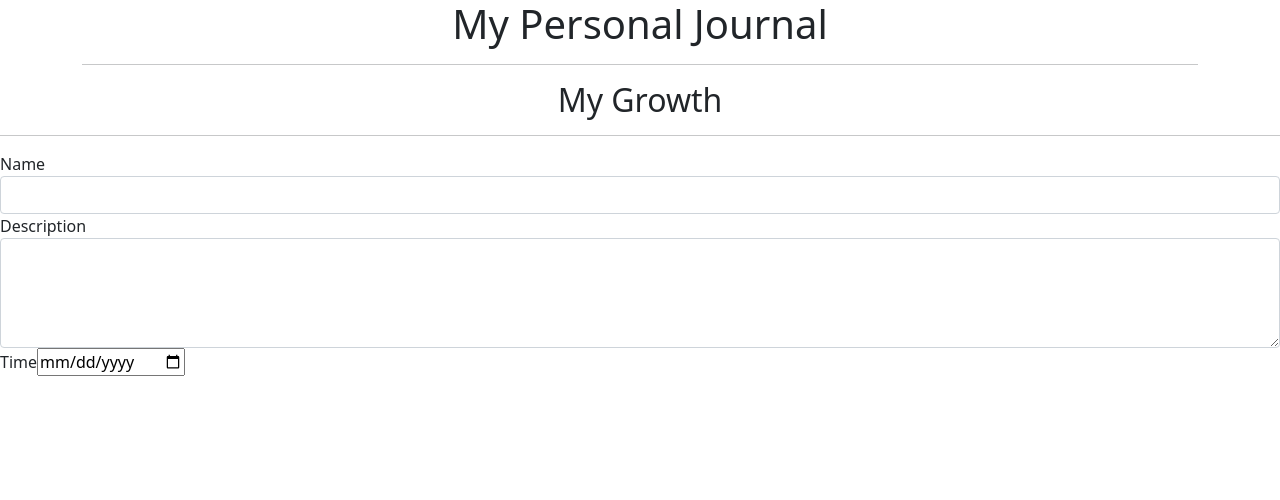
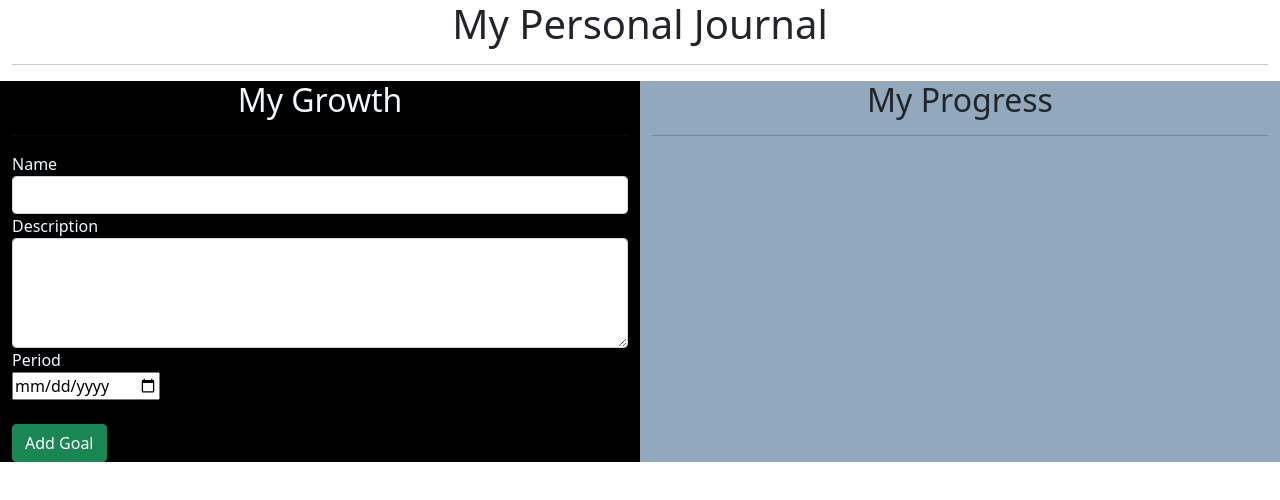
Before and after one commit to Joseph-Wairimu/diary, an Angular app: page / in a window 1280 px wide. Shown: the top 500 px of the page. Built offline with nearby package versions, Linux system fonts and the light colour scheme.

Commit message:
using bootstrap class to style form

```diff
--- a/src/app/diary-form/diary-form.component.html
+++ b/src/app/diary-form/diary-form.component.html
@@ -1,25 +1,26 @@
 <div class="row">
 <div class="container">
-    <h2 class="text-center">My Growth</h2>
+    <h2 class="text-center" style="color: aliceblue;">My Growth</h2>
     <hr>
     <form>
         <div class="form-group">
 
-            <label for="name">Name</label>
+            <label for="name" style="color: aliceblue;">Name</label>
             <input type="text" required class="form-control" id="name">
 
         </div>
         <div class="form-group">
 
-            <label for="description">Description</label>
+            <label for="description" style="color: aliceblue;">Description</label>
             <textarea class="form-control" id="description" rows="4" required></textarea>
 
         </div>
         <div class="form-group">
-            <label for="complete">Time</label>
+            <label for="complete" style="color: aliceblue;">Period</label><br>
             <input type='date' id="complete" required>
 
-        </div>
+        </div><br>
+        <button type="submit" class="btn btn-success">Add Goal</button>
     </form>
   </div>
 </div>
--- a/src/app/home/home.component.html
+++ b/src/app/home/home.component.html
@@ -1,5 +1,19 @@
-<div class="container head">
-    <h1>My Personal Journal</h1>
-    <hr>
+<div class="container-fluid bodyy">
+    <div class="head">
+        <h1>My Personal Journal</h1>
+        <hr>
+        </div>
+
+        <div class="row ">
+
+            <div class="col-md-6" style="background-color:black;">
+
+                <app-diary-form></app-diary-form>
+            </div>
+            <div  class="col-md-6" style="text-align: center; background-color: #92A9BD;">
+                <h2>My Progress</h2>
+                <hr>
+            </div>
+
     </div>
-<app-diary-form></app-diary-form>
+</div>
```
Also changed, not shown: src/app/home/home.component.css (line endings or trailing spaces), src/styles.css (line endings or trailing spaces).
